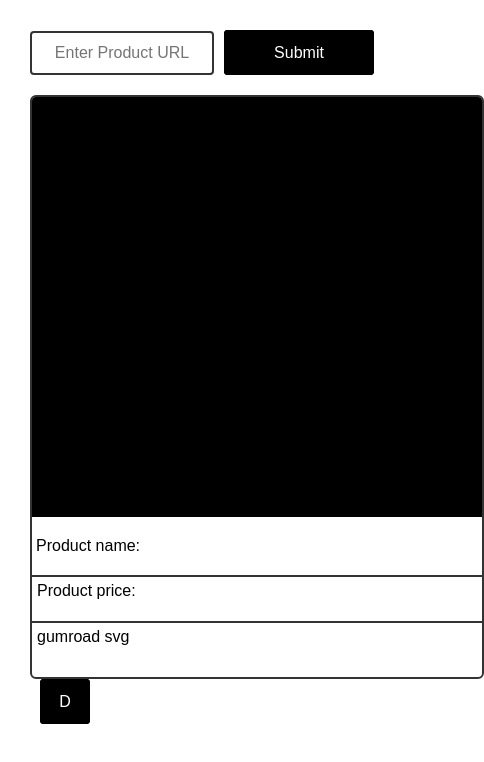
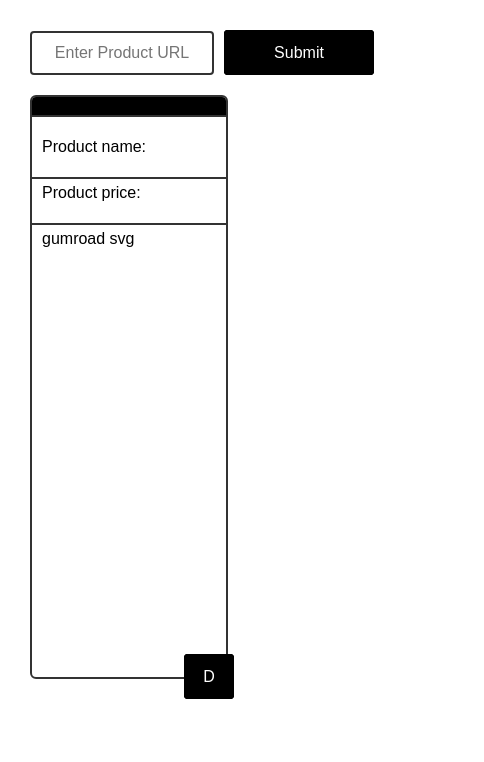
Before and after one commit to Harshnatuskar/gr-link-to-post, a website built with Vite: page index.html in a window 390 px wide. Shown: the whole page, 484 px wide, since content can reach past the window. Built offline with nearby package versions, Linux system fonts and the light colour scheme; a web font is replaced by a local one.

Commit message:
post updates

```diff
--- a/src/style.css
+++ b/src/style.css
@@ -17,13 +17,15 @@ body {
   align-items: center;
 }
 
-/* Default size for .btn */
 .gr-button .btn {
   width: 150px;
   height: 45px;
 }
 
 .gr-button-small .btn {
+  position: absolute;
+  bottom: -20px;
+  right: -20px;
   width: 50px;
   height: 45px;
 }
@@ -93,6 +95,7 @@ input {
   border: 2px solid #333;
   border-radius: 6px;
   overflow: hidden;
+  position:relative;
 }
 
 #product-image{
@@ -100,14 +103,28 @@ input {
   height:420px;
   background-color: black;
   margin: 0;
+  border-bottom: 2px solid #333;
 }
 
 #product-name{
-  padding: 4px; /* Adjust as needed */
+  padding: 5px;
+  padding-left: 10px;
 }
 
 #product-price,
 #logo {
   border-top: 2px solid #333;
-  padding: 5px; /* Adjust as needed */
+  padding: 5px;
+  padding-left: 10px;
 }
+
+@media only screen and (max-width: 600px) {
+  .post {
+    width: 100%;
+  }
+
+  #product-image {
+    width: 100%;
+    height: auto;
+  }
+}
```
